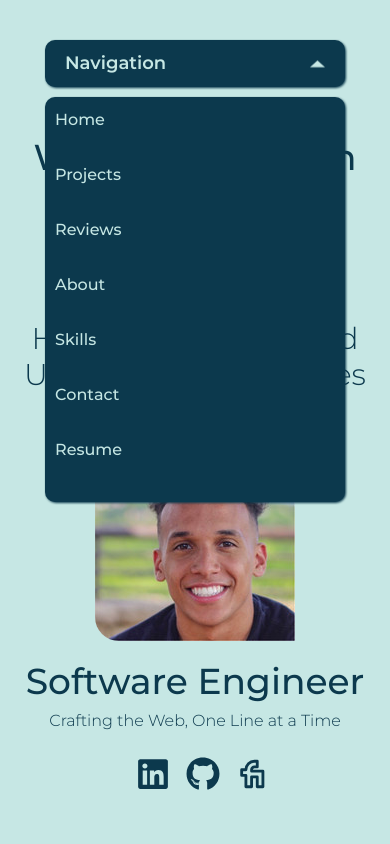
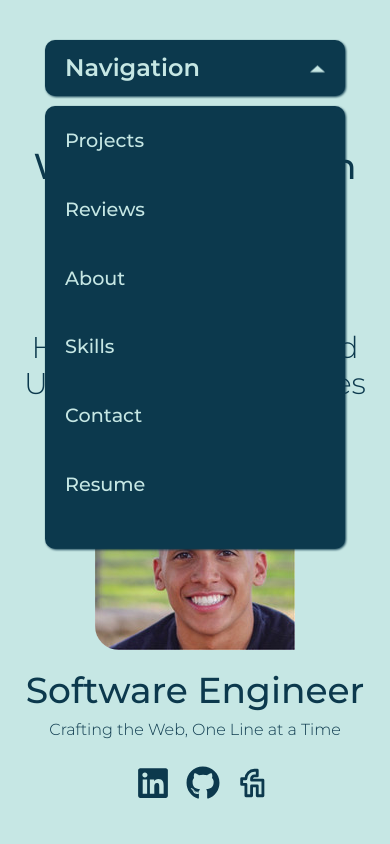
Before and after one commit to mrwebwork/portfolio-site, a Next.js app: page / in a window 390 px wide. Both pictures are taken after a click on the button "Navigation". Shown: the top 844 px of the page. Built offline with nearby package versions, Linux system fonts and the light colour scheme.

Commit message:
Optimize mobile navbar

```diff
--- a/components/MobileNavbar.jsx
+++ b/components/MobileNavbar.jsx
@@ -1,54 +1,42 @@
 import { useState, useEffect, useRef } from "react";
-
-import { useAnimate, stagger, motion } from "framer-motion";
-
+import { motion, useAnimation } from "framer-motion";
 import NavLink from "@/styles/styled-components/NavLink";
 import ToggleTheme from "./ToggleTheme";
 
-const staggerMenuItems = stagger(0.1, { startDelay: 0.15 });
+const variants = {
+  open: { opacity: 1, scale: 1, clipPath: "inset(0% 0% 0% 0% round 10px)" },
+  closed: {
+    opacity: 0,
+    scale: 0.3,
+    clipPath: "inset(10% 50% 90% 50% round 10px)",
+  },
+};
 
-//* Animation
-function useMenuAnimation(isOpen) {
-  const [scope, animate] = useAnimate();
+const liVariants = {
+  open: { opacity: 1, scale: 1 },
+  closed: { opacity: 0, scale: 0.3 },
+};
 
-  useEffect(() => {
-    animate(".arrow", { rotate: isOpen ? 180 : 0 }, { duration: 0.2 });
+const arrowVariants = {
+  open: { rotate: 180 },
+  closed: { rotate: 0 },
+};
 
-    animate(
-      ".menu-items",
-      {
-        clipPath: isOpen
-          ? "inset(0% 0% 0% 0% round 10px)"
-          : "inset(10% 50% 90% 50% round 10px)",
-      },
-      {
+const transition = {
   type: "spring",
   bounce: 0,
   duration: 0.5,
-      }
-    );
-    animate(
-      "li",
-      isOpen
-        ? { opacity: 1, scale: 1, filter: "blur(0px)" }
-        : { opacity: 0, scale: 0.3, filter: "blur(20px)" },
-      {
-        duration: 0.2,
-        delay: isOpen ? staggerMenuItems : 0,
-      }
-    );
-  }, [isOpen]);
+};
 
-  return scope;
-}
-
-//* Mobile Navbar
 export default function MobileNavbar() {
   const [isOpen, setIsOpen] = useState(false);
-  const scope = useMenuAnimation(isOpen);
+  const controls = useAnimation();
   const node = useRef();
 
-  //* Close menu when clicked outside
+  useEffect(() => {
+    controls.start(isOpen ? "open" : "closed");
+  }, [controls, isOpen]);
+
   const closeMenu = () => {
     setIsOpen(false);
   };
@@ -69,72 +57,72 @@ export default function MobileNavbar() {
     };
   }, [isOpen, closeMenu]);
 
+  const links = [
+    { path: "#projects", text: "Projects" },
+    { path: "#reviews", text: "Reviews" },
+    { path: "#about", text: "About" },
+    { path: "#skills", text: "Skills" },
+    { path: "#contact", text: "Contact" },
+    {
+      path: "https://acrobat.adobe.com/id/urn:aaid:sc:VA6C2:34e21d7b-1a25-4596-9004-e37bc1bfddda",
+      text: "Resume",
+      isExternal: true,
+    },
+    { component: <ToggleTheme />, text: "Theme Toggler" },
+  ];
+
   return (
-    <nav className="menu md:hidden pt-10" ref={scope}>
-      <div ref={node}>
+    <nav className="menu pt-10 md:hidden" ref={node}>
       <motion.button
         className="menu-button"
         whileTap={{ scale: 0.97 }}
         onClick={() => setIsOpen(!isOpen)}
       >
         Navigation
-          <div className="arrow">
+        <motion.div
+          className="arrow"
+          variants={arrowVariants}
+          initial={false}
+          animate={controls}
+        >
           <svg width="15" height="15" viewBox="0 0 20 20">
             <path d="M0 7 L 20 7 L 10 16" />
           </svg>
-          </div>
+        </motion.div>
       </motion.button>
-        <ul
+      <motion.ul
         onClick={closeMenu}
         className={`menu-items ${
           isOpen ? "menu-items-open" : "menu-items-closed"
         }`}
+        variants={variants}
+        initial={false}
+        animate={controls}
+        transition={transition}
       >
-          <li>
-            <NavLink className="nav-link" href="#home">
-              Home
-            </NavLink>
-          </li>
-          <li>
-            <NavLink className="nav-link" href="#projects">
-              Projects
-            </NavLink>
-          </li>
-          <li>
-            <NavLink className="nav-link" href="#reviews">
-              Reviews
-            </NavLink>
-          </li>
-          <li>
-            <NavLink className="nav-link" href="#about">
-              About
-            </NavLink>
-          </li>
-          <li>
-            <NavLink className="nav-link" href="#skills">
-              Skills
-            </NavLink>
-          </li>
-          <li>
-            <NavLink className="nav-link" href="#contact">
-              Contact
-            </NavLink>
-          </li>
-          <li>
+        {links.map((link, index) =>
+          link.component ? (
+            <motion.li
+              className="theme-toggler"
+              variants={liVariants}
+              key={index}
+            >
+              {link.component}
+            </motion.li>
+          ) : (
+            <motion.li variants={liVariants} key={index}>
               <NavLink
                 className="nav-link"
-              href="https://acrobat.adobe.com/id/urn:aaid:sc:VA6C2:34e21d7b-1a25-4596-9004-e37bc1bfddda"
-              target="_blank"
-              rel="noopener noreferrer"
+                href={link.path}
+                target={link.isExternal ? "_blank" : undefined}
+                rel={link.isExternal ? "noopener noreferrer" : undefined}
               >
-              Resume
+                {link.text}
               </NavLink>
-          </li>
-          <li className="theme-toggler">
-            <ToggleTheme />
-          </li>
-        </ul>
-      </div>
+            </motion.li>
+          )
+        )}
+      </motion.ul>
     </nav>
   );
 }
--- a/components/ToggleTheme.jsx
+++ b/components/ToggleTheme.jsx
@@ -47,7 +47,7 @@ export default function ToggleTheme() {
     <button
       role="button"
       aria-label="Toggle button for switching between night and light mode"
-      className="lg:ps-2 md:pb-1 lg:pb-0"
+      className="flex items-center sm:pt-2 sm:ps-4"
       onClick={toggleTheme}
     >
       {icon}
--- a/styles/components/_buttons.scss
+++ b/styles/components/_buttons.scss
@@ -1,13 +1,13 @@
 @use "../sass-utils/variables" as v;
 
 .menu-button {
+  font-size: 1.5rem;
   font-family: v.$font-montserrat-semibold;
   background-color: var(--foreground);
   color: var(--background);
   border: none;
   border-radius: 10px;
   padding: 10px 20px;
-  font-size: 18px;
   font-weight: 700;
   cursor: pointer;
   width: 100%;
--- a/styles/components/_list.scss
+++ b/styles/components/_list.scss
@@ -4,7 +4,7 @@ ul,
 li {
   list-style: none;
   margin: 0;
-  padding: 10px;
+  padding: 20px 0 10px 20px;
 }
 
 ul {
--- a/styles/layout/_menu.scss
+++ b/styles/layout/_menu.scss
@@ -7,6 +7,7 @@
   z-index: 1;
 
   .menu-items {
+    font-size: 1.2rem;
     position: absolute;
     width: 300px;
     background-color: var(--foreground);
@@ -15,7 +16,11 @@
       color: var(--background);
       font-family: v.$font-montserrat;
     }
+    .nav-link:hover {
+      text-decoration-color: var(--background);
+    }
     .theme-toggler {
+      padding: 10px 0 20px 20px;
       color: var(--background);
     }
   }
--- a/styles/main.css
+++ b/styles/main.css
@@ -12,16 +12,7 @@
   --background: var(--color-primary);
 }
 
-.overlay-light {
-  background-color: var(--color-primary-light);
-}
-
-.overlay-dark {
-  background-color: var(--color-primary-dark);
-}
-
 body {
-  scroll-behavior: smooth;
   color: rgb(var(--foreground-rgb));
   background-color: rgb(var(--background-rgb));
 }
@@ -94,72 +85,86 @@ p {
   font-weight: 100;
 }
 
+.menu {
+  margin: auto;
+  filter: drop-shadow(1px 1px 1px #0c394d);
+  width: 300px;
+  z-index: 1;
+}
+.menu .menu-items {
+  font-size: 1.2rem;
+  position: absolute;
+  width: 300px;
+  background-color: var(--foreground);
+  color: var(--background);
+}
+.menu .menu-items .nav-link {
+  color: var(--background);
+  font-family: "Montserrat-Medium", sans-serif;
+}
+.menu .menu-items .nav-link:hover {
+  text-decoration-color: var(--background);
+}
+.menu .menu-items .theme-toggler {
+  padding: 10px 0 20px 20px;
+  color: var(--background);
+}
+.menu .menu-items-open {
+  pointer-events: auto;
+}
+.menu .menu-items-closed {
+  pointer-events: none;
+}
+.menu .arrow {
+  transform-origin: 50% 55%;
+}
+
 @media only screen and (min-width: 642px) {
   .display-name {
     display: none;
   }
 }
-.navbar {
-  position: relative;
-}
-.navbar .toggle {
-  position: absolute;
-  right: 30px;
-  top: 10px;
-  cursor: pointer;
-  background: transparent;
-  border: none;
-  font-size: 20px;
-}
-.navbar .menu-nav {
+ul,
+li {
   list-style: none;
-  position: absolute;
-  background: #fff;
-  top: 45px;
-  right: 0;
-  width: 0;
-  overflow: hidden;
-  max-width: 290px;
-  z-index: 9;
-  font-size: 18px;
-  box-shadow: 0 10px 15px -3px rgba(46, 41, 51, 0.08), 0 4px 6px -2px rgba(71, 63, 79, 0.16);
-  transform: translateX(100px);
-  transition: transform ease-in-out 0.2s;
-}
-.navbar .menu-nav.show-menu {
-  width: 100%;
-  transform: translateX(0px);
-}
-.navbar .menu-nav li a,
-.navbar .menu-nav li span {
-  display: block;
-  padding: 1rem;
-  border-bottom: 1px solid black;
-}
-.navbar .menu-nav .mobile-nav-links {
-  color: #0c394d;
-}
-.navbar .menu-nav .mobile-toggle {
-  color: #0c394d;
-}
-.navbar .menu-nav .log-in {
-  color: #777;
-  border-top: 1px solid #efecec;
-  margin-top: 15px;
-  font-size: 15px;
+  margin: 0;
+  padding: 20px 0 10px 20px;
 }
 
-.logout {
-  position: absolute;
-  right: 30px;
-  top: 40px;
+ul {
   display: flex;
-  gap: 2rem;
-  font-size: 20px;
-  color: #005bb3;
+  flex-direction: column;
+  gap: 10px;
+  background: #c6e7e4;
 }
 
-/** Button Styles */
+li {
+  color: #0c394d;
+  display: block;
+  transform-origin: -20px 50%;
+}
+
+.menu-button {
+  font-size: 1.5rem;
+  font-family: "Montserrat-SemiBold", sans-serif;
+  background-color: var(--foreground);
+  color: var(--background);
+  border: none;
+  border-radius: 10px;
+  padding: 10px 20px;
+  font-weight: 700;
+  cursor: pointer;
+  width: 100%;
+  text-align: left;
+  margin-bottom: 10px;
+  display: flex;
+  justify-content: space-between;
+  align-items: center;
+}
+.menu-button path {
+  fill: var(--background);
+}
+
 @layer components {
   .btn {
     @apply rounded-full bg-violet-500 hover:bg-violet-600 text-white dark:bg-cyan-500 dark:hover:bg-cyan-600 dark:text-white w-6/12 h-7;
```
Also changed, not shown: 1 other file (tests, documents, lock files or other folders). Lines whose indentation alone changed are shown as unchanged.
